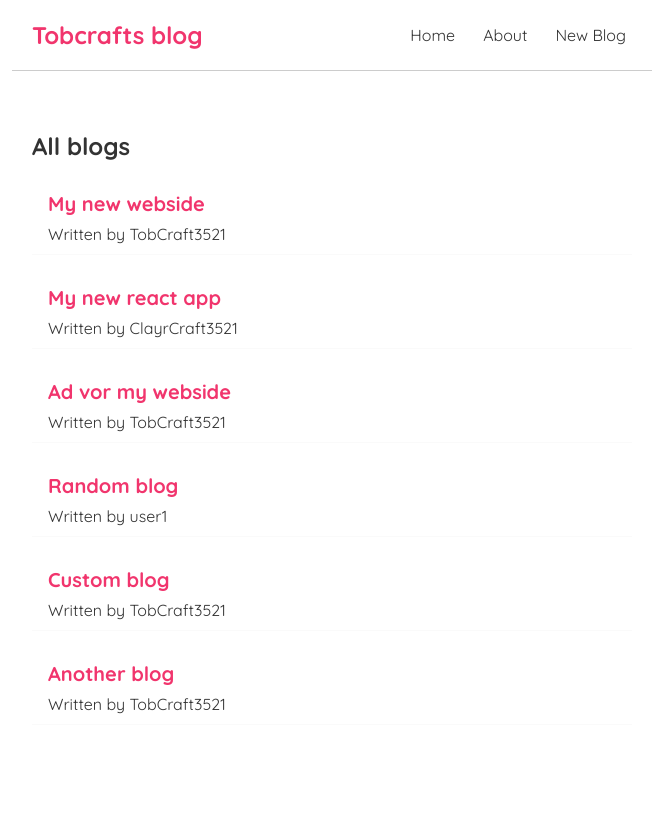
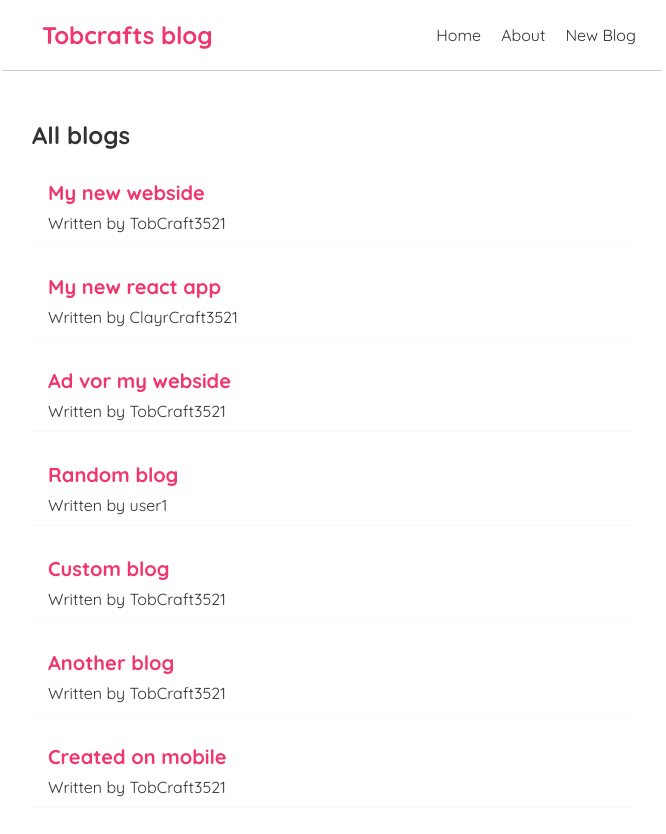
Before and after one commit to TobCraft3521/learn-react-app, a React (Create React App) app: page / in a window 1280 px wide. Shown: the top 834 px of the page, without its empty margins (308-974 px from the left). Before the commit the page ends 805 px from the top, so only its background shows below. Built offline with nearby package versions, Linux system fonts and the light colour scheme; data requests are answered from the project's data file.

Commit message:
More style and positionfixed navbar & more blogs

```diff
--- a/data/db.json
+++ b/data/db.json
@@ -35,6 +35,12 @@
       "body": "abc",
       "author": "TobCraft3521",
       "id": 6
+    },
+    {
+      "title": "Created on mobile",
+      "body": "Not really, just in the browser using dev tolls - Iphone",
+      "author": "TobCraft3521",
+      "id": 7
     }
   ]
 }
--- a/src/UseFetch.js
+++ b/src/UseFetch.js
@@ -11,7 +11,7 @@ const useFetch = (url) => {
             }
             return res.json()
         }).then(data => {
-            setTimeout(() => { setData(data) }, 1000)
+            setTimeout(() => { setData(data) }, 500)
 
         }).catch(error => {
             setError(error)
--- a/src/index.css
+++ b/src/index.css
@@ -8,12 +8,21 @@
 }
 
 .navbar {
+  align-items: center;
+  top: 0;
   padding: 20px;
+  padding-left: 40px;
   display: flex;
   align-items: center;
+  width: 600px;
   max-width: 600px;
+  max-width: 100vw;
   margin: 0 auto;
   border-bottom: 1px solid #cccccc;
+  position: fixed;
+  background-color: #ffff;
+  left: 50%;
+  transform: translate(-50%);
 }
 
 .navbar h1 {
@@ -25,7 +34,7 @@
 }
 
 .navbar a {
-  margin-left: 16px;
+  margin-left: 8px;
   text-decoration: none;
   padding: 6px;
 }
@@ -36,7 +45,7 @@
 
 .content {
   max-width: 600px;
-  margin: 40px auto;
+  margin: 100px auto;
   padding: 20px;
 }
 
@@ -49,6 +58,7 @@
 
 .blog-preview:hover {
   box-shadow: 1px 3px 5px rgba(0, 0, 0, 0.1);
+  border-radius: 10px;
 }
 
 .blog-preview h2 {
```
